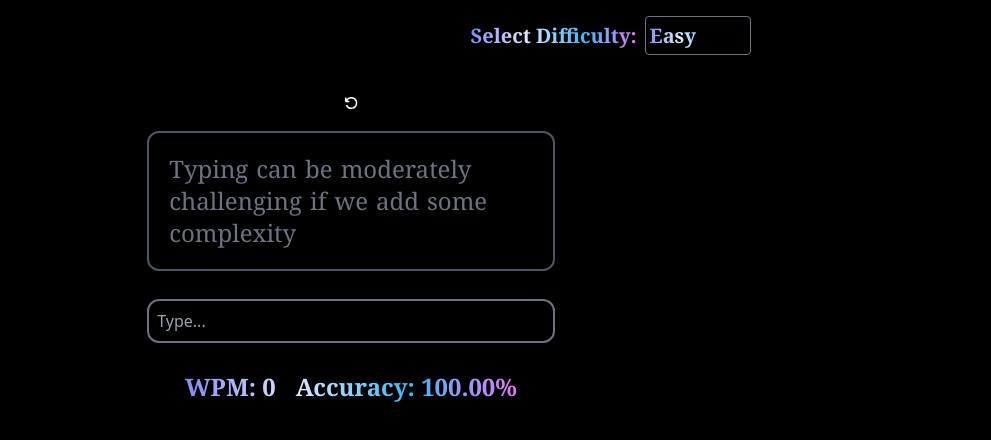
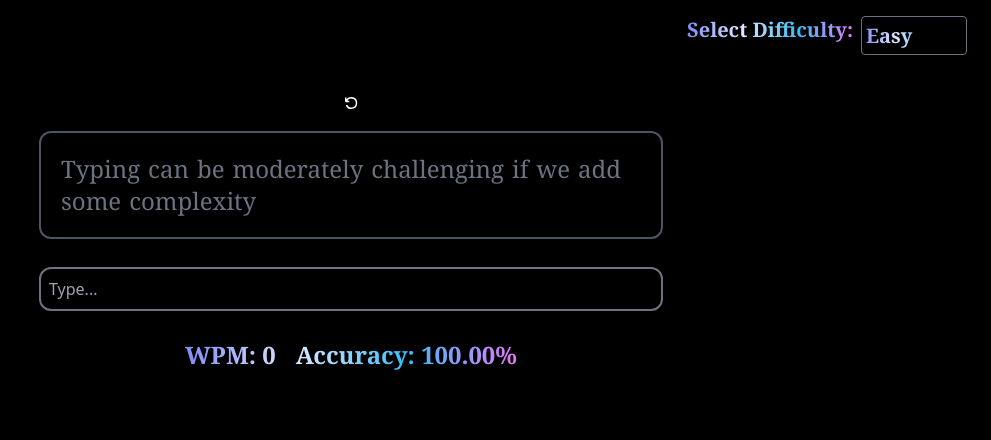
Before and after one commit to Hiiankit/Typing-game, a Next.js app: page / in a window 1280 px wide. Shown: the top 440 px of the page, without its empty margins (289-1280 px from the left). Built offline with nearby package versions, Linux system fonts and the light colour scheme.

Commit message:
fix: paragraph Easy width

```diff
--- a/src/app/Game.tsx
+++ b/src/app/Game.tsx
@@ -63,10 +63,10 @@ const Game = () => {
   };
 
   return (
-    <div className="p-4 bg-black h-screen">
+    <div className="p-4 bg-black w-screen h-screen">
       {/* Selection */}
-      <header className="  flex justify-end items-end right-0">
-        <div className="mb-4 ">
+
+      <div className="mb-4  flex justify-end  ">
         <label
           htmlFor="difficulty"
           className="mr-2 font-extrabold bg-clip-text text-transparent bg-[linear-gradient(to_right,theme(colors.indigo.400),theme(colors.indigo.100),theme(colors.sky.400),theme(colors.fuchsia.400),theme(colors.sky.400),theme(colors.indigo.100),theme(colors.indigo.400))] bg-[length:200%_auto] animate-gradient text-gray-500 font-serif text-xl"
@@ -90,9 +90,9 @@ const Game = () => {
           </option>
         </select>
       </div>
-      </header>
 
       {/* Display Paragraph */}
+      <div>
         <div className="flex flex-col  gap-3 justify-center items-center">
           <button
             onClick={resetGame}
@@ -141,6 +141,7 @@ const Game = () => {
           </div>
         </div>
       </div>
+    </div>
   );
 };
 
```
Lines whose indentation alone changed are shown as unchanged.
